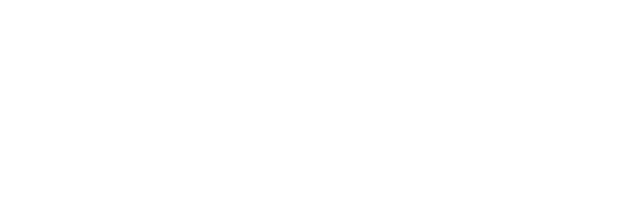
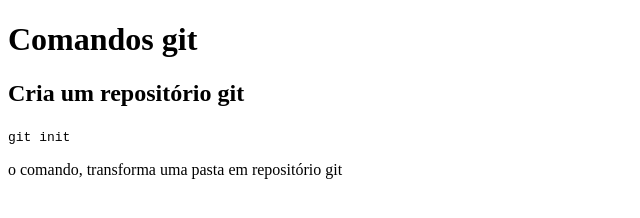
Before and after one commit to walker007/aula-git, a plain HTML site: page index.html in a window 1280 px wide. Shown: the whole page, without its empty margins (0-640 px from the left). Drawn offline with Linux system fonts and the light colour scheme.

Commit message:
Adiciona seção para o comando git init

```diff
--- a/index.html
+++ b/index.html
@@ -7,6 +7,15 @@
     <title>Aula introdução ao Git</title>
 </head>
 <body>
+    <h1>Comandos git</h1>
 
+   <section id="cria-repositorio">
+    <h2>Cria um repositório git</h2>
+
+    <code>git init</code>
+    <p>
+        o comando, transforma uma pasta em repositório git
+    </p>
+   </section>
 </body>
 </html>
```
